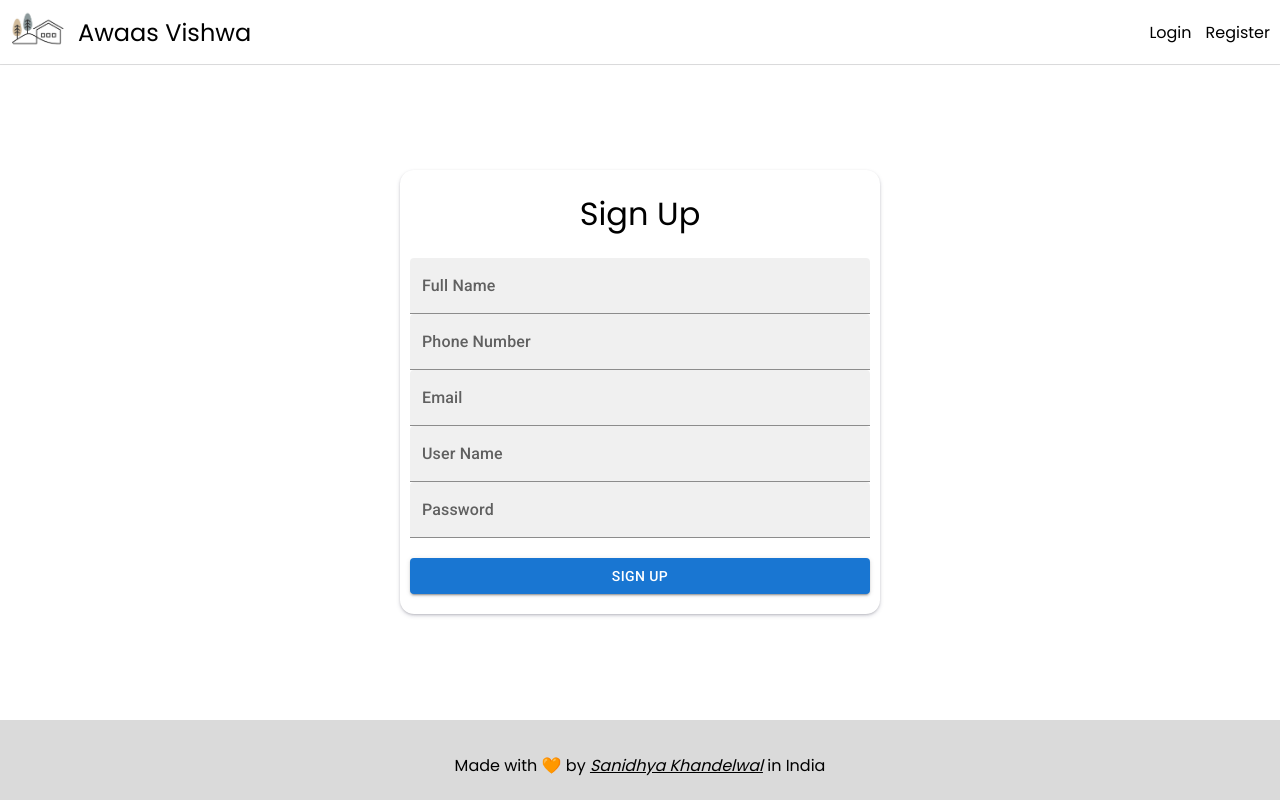
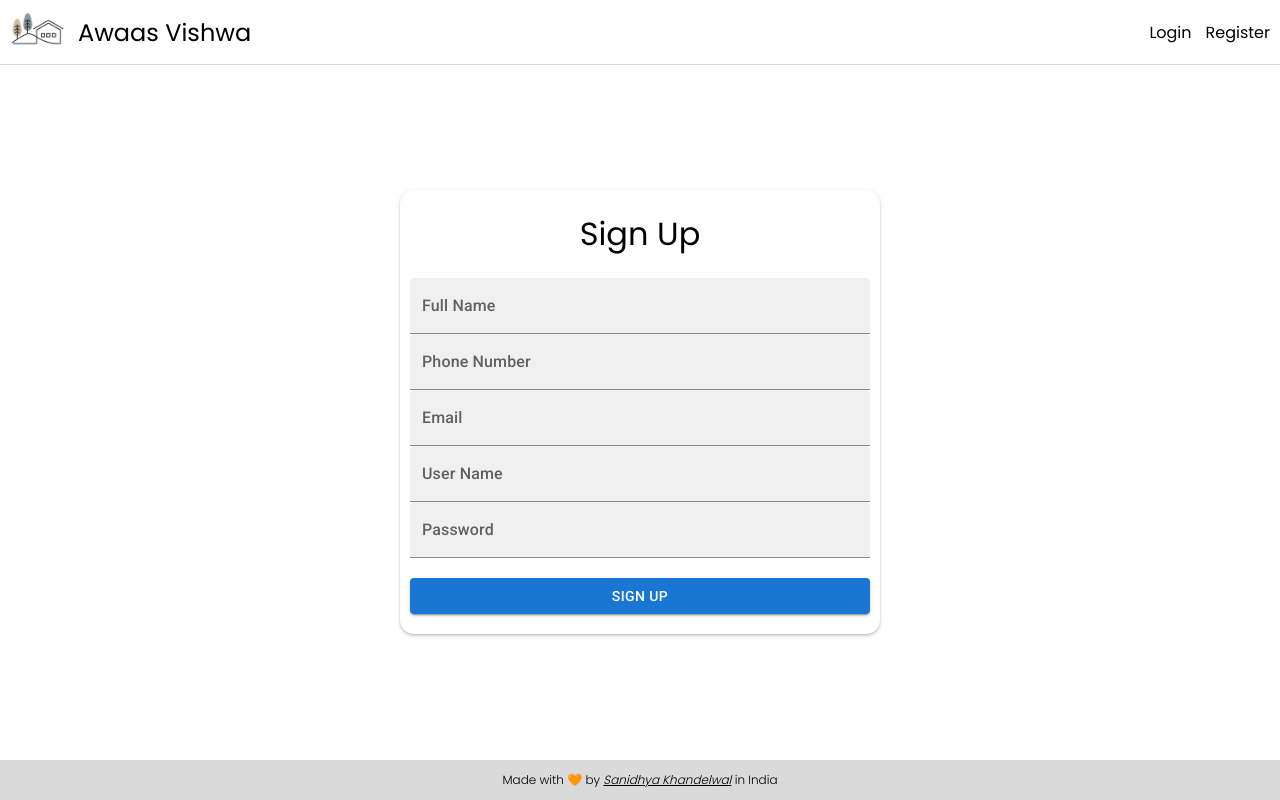
Before and after one commit to sanidhiya-khandelwal/awaas-vishwa, a React (Vite) app: page /register in a window 1280 px wide. Built offline with nearby package versions, Linux system fonts and the light colour scheme.

Commit message:
chore: footer style

```diff
--- a/src/App.css
+++ b/src/App.css
@@ -52,8 +52,7 @@ header {
 /* FOOTER */
 footer {
     width: 100%;
-    height: 80px;
-    padding: 20px 10px 10px 10px;
+    height: 40px;
     display: flex;
     align-items: center;
     justify-content: center;
@@ -61,14 +60,15 @@ footer {
 }
 
 .footer-text {
-    font-weight: 500;
+    font-size: 12px;
+    font-weight: 300;
     text-align: center;
 }
 
 /* REGISTER */
 .register-page {
-    /* calc is a fuction and 100vh is what we need and 140px is sum of ht of header(64px) and footer(80px) */
-    height: calc((100vh - 144px));
+    /* calc is a fuction and 100vh is what we need and 100px is sum of ht of header(64px) and footer(40px) */
+    height: calc((100vh - 104px));
     display: flex;
     align-items: center;
 }
```
